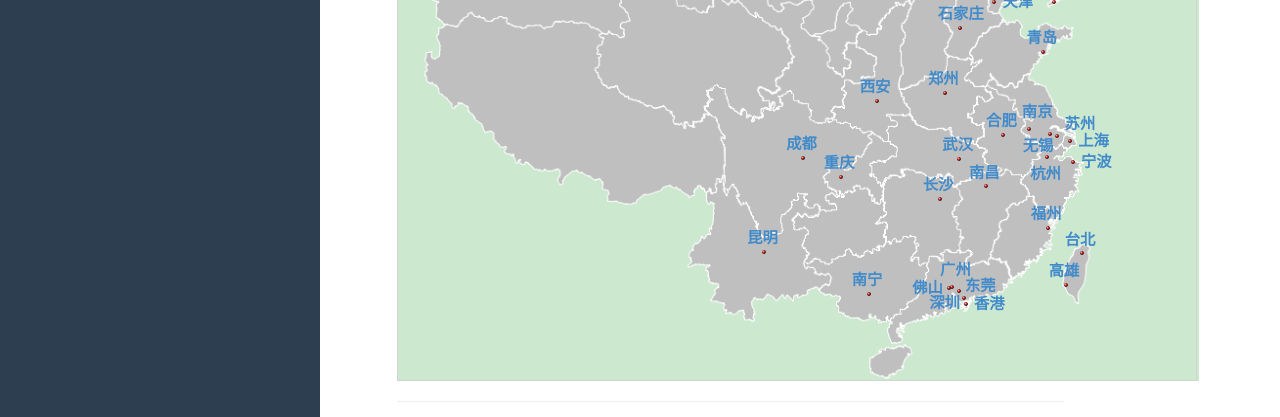
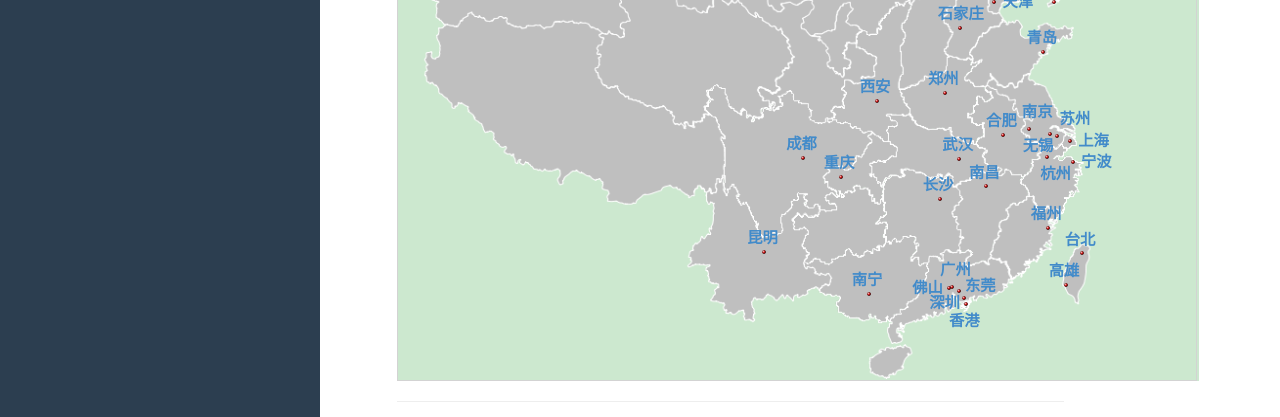
Before and after one commit to simon126649/zxixia.github.io, a Jekyll site: the page built from _posts/2017-09-12-china-metro-list.markdown, in a window 1280 px wide. Shown: the part 418-835 px from the top of the page. Built offline with Jekyll 4.4.1, drawn with Linux system fonts in a browser that asks for light colours.

Commit message:
[xixia][20170914][ 1.Update metro list. ]

```diff
--- a/_posts/2017-09-12-china-metro-list.markdown
+++ b/_posts/2017-09-12-china-metro-list.markdown
@@ -7,39 +7,36 @@
 description: 中国所有已开通地铁的城市信息汇总。
 ---
 
-<div>
-	<div style="width: 802px; background-color: rgb(204, 232, 207);">
-		<div style="position:relative;width:800px;border:1px solid lightgray">
-			<a title="中国已开通轨道交通城市一览">
-				<img alt="中国已开通轨道交通城市一览" src="/assets/images/post/2017-09-12-china-metro-list/map/map.png" width="800" height="637" style="background-color: rgb(204, 232, 207);">
-			</a>
 
-			<!-- 后面紧跟的就是城市坐标 -->
-			{% for metro in site.data.metro.maps %}
-				<div style="position:absolute;top:{{ metro.top }};left:{{ metro.left }}">
-					<div style="position:absolute;left:-4px;top:-4px;line-height:0">
-						<b>
-							<img alt="{{ metro.city }}" src="/assets/images/post/2017-09-12-china-metro-list/map/8px-Red_pog.svg.png" title="{{ metro.city }}">
-						</b>
-					</div>
-					<div style="font-size:90%;line-height:110%;position:absolute;width:6em;
-						{% if metro.text_top %}top:{{ metro.text_top }};{% endif %}
-						{% if metro.text_bottom %}bottom:{{ metro.text_bottom }};{% endif %}
-						{% if metro.text_left %}left:{{ metro.text_left }};{% endif %}
-						{% if metro.text_right %}right:{{ metro.text_right }};{% endif %}
-						text-align:left">
-						<b>
-							<span style="padding:1px">
-								<a href="{{ metro.url }}" title="{{ metro.urlTitle }}">{{ metro.city }}</a>
-							</span>
-						</b>
-					</div>
+<div style="width: 802px; background-color: rgb(204, 232, 207);">
+	<div style="position:relative;width:800px;border:1px solid lightgray">
+		<a title="中国已开通轨道交通城市一览">
+			<img alt="中国已开通轨道交通城市一览" src="/assets/images/post/2017-09-12-china-metro-list/map/map.png" width="800" height="637" style="background-color: rgb(204, 232, 207);">
+		</a>
+
+		<!-- 后面紧跟的就是城市坐标 -->
+		{% for metro in site.data.metro.maps %}
+			<div style="position:absolute;top:{{ metro.top }};left:{{ metro.left }}">
+				<div style="position:absolute;left:-4px;top:-4px;line-height:0">
+					<b>
+						<img alt="{{ metro.city }}" src="/assets/images/post/2017-09-12-china-metro-list/map/8px-Red_pog.svg.png" title="{{ metro.city }}">
+					</b>
 				</div>
-			{% endfor %}
+				<div style="font-size:90%;line-height:110%;position:absolute;width:6em;
+					{% if metro.text_top %}top:{{ metro.text_top }};{% endif %}
+					{% if metro.text_bottom %}bottom:{{ metro.text_bottom }};{% endif %}
+					{% if metro.text_left %}left:{{ metro.text_left }};{% endif %}
+					{% if metro.text_right %}right:{{ metro.text_right }};{% endif %}
+					text-align:left">
+					<b>
+						<span style="padding:1px">
+							<a href="{{ metro.url }}" title="{{ metro.urlTitle }}">{{ metro.city }}</a>
+						</span>
+					</b>
+				</div>
+			</div>
+		{% endfor %}
 
-
-
-		</div>
 	</div>
 </div>
 
```
Also changed, not shown: _data/metro/maps.yml (+6 -6 lines).
